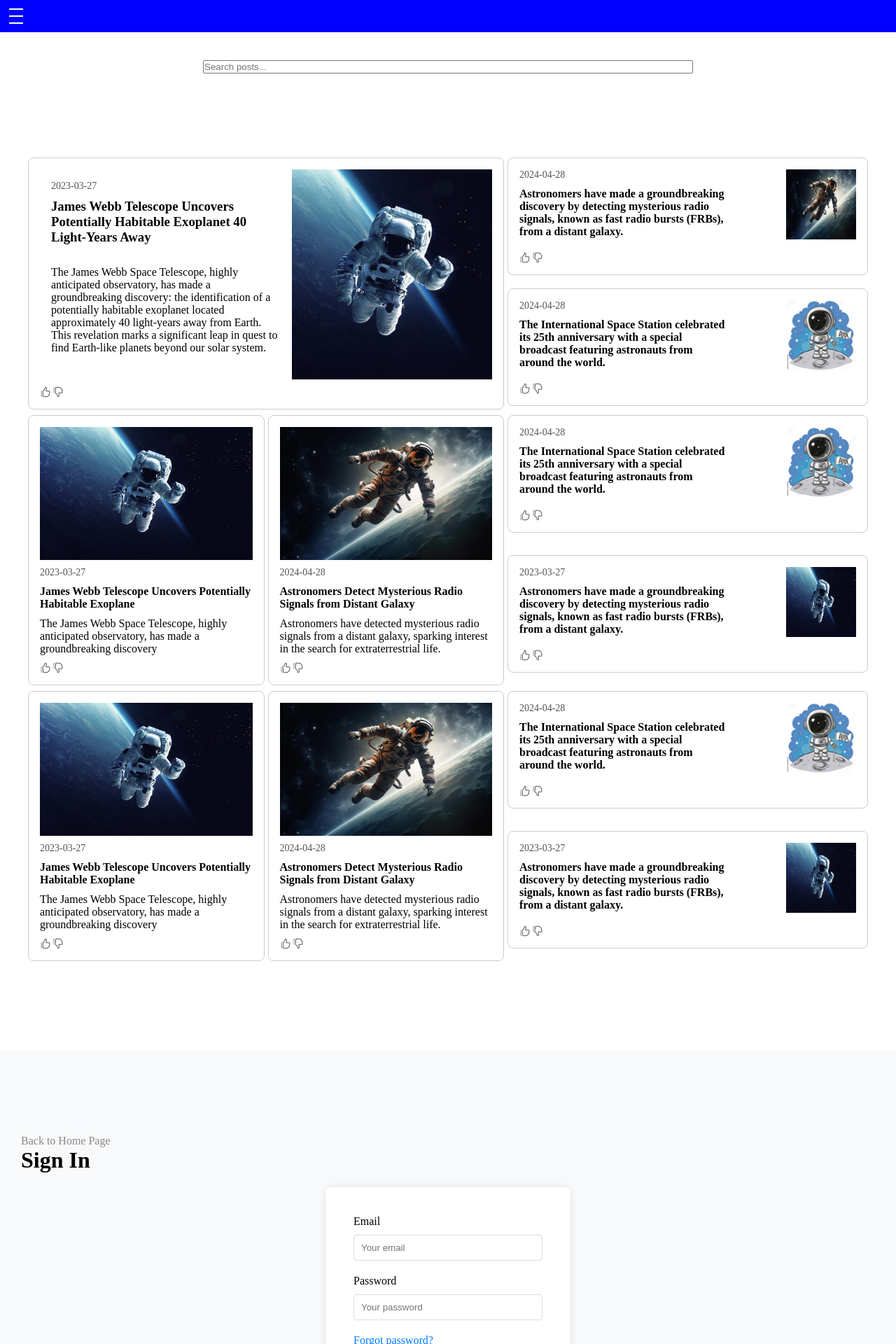
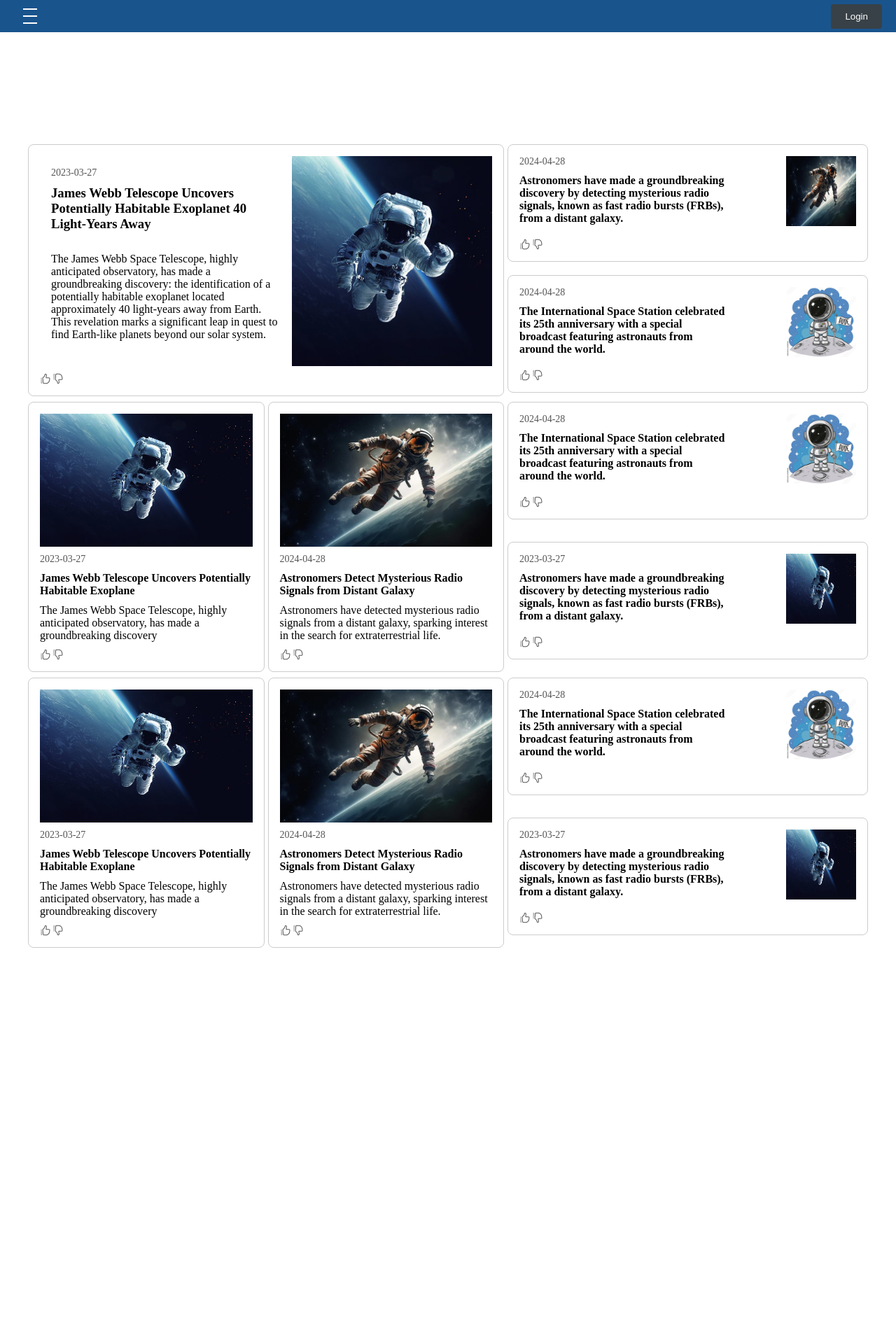
Before and after one commit to Kateme14/my-first-react-app, a React (Create React App) app: page / in a window 1280 px wide. Shown: the top 1920 px of the page at 70% size. After the commit the page ends 1482 px from the top, so only its background shows below. Built offline with nearby package versions, Linux system fonts and the light colour scheme.

Commit message:
routers adding

```diff
--- a/package.json
+++ b/package.json
@@ -12,6 +12,7 @@
     "@types/react-dom": "^18.3.0",
     "react": "^18.3.1",
     "react-dom": "^18.3.1",
+    "react-router-dom": "^6.23.1",
     "react-scripts": "5.0.1",
     "sass": "^1.77.2",
     "typescript": "^4.9.5",
--- a/src/App.tsx
+++ b/src/App.tsx
@@ -1,47 +1,20 @@
-// import Typo from "./components/typo"
-// import BurgerMenu from "./components/burger"
-// import './App.scss'
+
+import './styles/App.scss'
+import React, { useState } from 'react'
+import SignIn from './components/logIn/SignIn'
+import SignUp from './components/logIn/SignUp'
+import { PostProvider } from './components/PostContext/PostContext'
+import Header from './components/burger/Header'
+import Modal from './components/Modal/Modal'
+import RouterComponent from './RouterComponent'
 
 
-// const App = () => {
-//   return (
-//     <div className="App">
-//       <header className="App-header">
-//         <BurgerMenu />
-//       </header>
-//        <Typo value="Sign In" level={1} />
-//        <Typo value="Sign In" level={2} />
-//        <Typo value="Sign In" level={3} />
-//        <Typo value="Sign In" level={4} />
-//        <Typo value="Sign In" level={5} />
-//        <Typo value="Sign In" level={6} />
-//     </div>
-//   )
-// }
-
-// export default App
-
-
-// Вариант через Props
-
-import BurgerMenu from './components/burger/Burger'
-import './styles/App.scss'
-import { useState } from 'react'
-import PostList from './components/postList/postList'
-import SignIn from './components/logIn/SignIn'
-import SignInConfirmed from './components/logIn/SignInConfirmed'
-import { posts } from './data/postData'
-import SelectedPost from './components/postList/SelectedPost'
-import Pagination from './components/pagination/Pagination'
-import Footer from './components/footer/Footer'
-import SignUp from './components/logIn/SignUp'
-import SearchBar from './components/SearchBar/SearchBar'
-import { PostProvider } from './components/PostContext/PostContext'
-
-
-const App = () => {
+const App: React.FC = () => {
   const [isMenuOpen, setIsMenuOpen] = useState(false)
   const [isSignUp, setIsSignUp] = useState(false)
+  const [isLoggedIn, setIsLoggedIn] = useState(false)
+  const [showLoginModal, setShowLoginModal] = useState(false)
+
   const toggleMenu = () => {
     setIsMenuOpen(!isMenuOpen)
   }
@@ -50,24 +23,41 @@ const App = () => {
     setIsSignUp(!isSignUp)
   }
 
+  const handleLogin = () => {
+    setIsLoggedIn(true)
+    setShowLoginModal(false)
+  }
+
+  const handleLogout = () => {
+    setIsLoggedIn(false)
+  }
+
+  const openLoginModal = () => {
+    setShowLoginModal(true)
+  }
+
+  const closeLoginModal = () => {
+    setShowLoginModal(false)
+  }
 
   return (
     <PostProvider>
       <div className="App">
-        <header className="App-header">
-          <BurgerMenu isOpen={isMenuOpen} toggleMenu={toggleMenu} />
-        </header>
+      <Header
+          isMenuOpen={isMenuOpen}
+          toggleMenu={toggleMenu}
+          toggleForm={openLoginModal}
+          isLoggedIn={isLoggedIn}
+          handleLogout={handleLogout} />
+        <Modal show={showLoginModal} onClose={closeLoginModal}>
+          {isSignUp ? (
+            <SignUp toggleForm={toggleForm} />
+          ) : (
+            <SignIn toggleForm={toggleForm} onLogin={handleLogin} />
+          )}
+        </Modal>
         <main>
-        <SearchBar />
-          {/* {posts.map((post, index) => (
-            <Card key={index} {...post} />
-          ))} */}
-          <PostList />
-          {isSignUp ? <SignUp toggleForm={toggleForm} /> : <SignIn toggleForm={toggleForm} />}
-          <SignInConfirmed />
-          <SelectedPost />
-          <Pagination />
-          <Footer />
+          <RouterComponent isSignUp={isSignUp} toggleForm={toggleForm} onLogin={handleLogin} />
         </main>
       </div>
     </PostProvider>
--- /dev/null
+++ b/src/RouterComponent.tsx
@@ -0,0 +1,32 @@
+import React from 'react';
+import { BrowserRouter as Router, Route, Routes } from 'react-router-dom'
+import PostList from './components/postList/PostList'
+import SignIn from './components/logIn/SignIn'
+import SignInConfirmed from './components/logIn/SignInConfirmed'
+import SignUp from './components/logIn/SignUp'
+import SelectedPost from './components/postList/SelectedPost'
+import Pagination from './components/pagination/Pagination'
+
+interface RouterComponentProps {
+    isSignUp: boolean
+    toggleForm: () => void
+    onLogin: () => void
+}
+
+const RouterComponent: React.FC<RouterComponentProps> = ({ isSignUp, toggleForm, onLogin }) => {
+  return (
+    <Router>
+      <Routes>
+        <Route path="/posts" Component={() => <PostList />} />
+        <Route path="/signin" Component={() => <SignIn toggleForm={toggleForm} onLogin={onLogin} />} />
+        <Route path="/signin-confirmed" Component={() => <SignInConfirmed />} />
+        <Route path="/signup" Component={() => <SignUp toggleForm={toggleForm} />} />
+        <Route path="/selected-post" Component={() => <SelectedPost />} />
+        <Route path="/pagination" Component={() => <Pagination />} />
+        <Route path="/" Component={() => <PostList />} />
+      </Routes>
+    </Router>
+  )
+}
+
+export default RouterComponent
--- /dev/null
+++ b/src/components/Modal/Modal.tsx
@@ -0,0 +1,27 @@
+import React from 'react'
+import '../../styles/Modal.scss'
+
+interface ModalProps {
+  show: boolean
+  onClose: () => void
+  children: React.ReactNode
+}
+
+const Modal: React.FC<ModalProps> = ({ show, onClose, children }) => {
+  if (!show) {
+    return null
+  }
+
+  return (
+    <div className="modal-overlay">
+      <div className="modal-content">
+        <button className="modal-close" onClick={onClose}>
+          &times;
+        </button>
+        {children}
+      </div>
+    </div>
+  )
+}
+
+export default Modal
--- a/src/components/burger/Burger.tsx
+++ b/src/components/burger/Burger.tsx
@@ -25,14 +25,14 @@
 
 
 // Варинат через Props
-import '../../styles/App.scss'
+import '../../styles/Header.scss'
 
 interface BurgerMenuProps {
   isOpen: boolean
   toggleMenu: () => void
 }
 
-const BurgerMenu = ({ isOpen, toggleMenu }: BurgerMenuProps) => {
+const BurgerMenu: React.FC<BurgerMenuProps> = ({ isOpen, toggleMenu }: BurgerMenuProps) => {
   return (
     <div className="burger-wrapper">
       <button className={`burger-menu ${isOpen ? 'open' : ''}`} onClick={toggleMenu}>
@@ -40,6 +40,12 @@ const BurgerMenu = ({ isOpen, toggleMenu }: BurgerMenuProps) => {
         <div className="bar2"></div>
         <div className="bar3"></div>
       </button>
+      {isOpen && (
+        <div className="dropdown-menu">
+          <a href="/profile">Profile</a>
+          <a href="/posts">Posts</a>
+        </div>
+      )}
     </div>
   )
 }
--- /dev/null
+++ b/src/components/burger/Header.tsx
@@ -0,0 +1,26 @@
+import React from 'react'
+import BurgerMenu from '../burger/Burger'
+import '../../styles/Header.scss'
+
+interface HeaderProps {
+  isMenuOpen: boolean
+  toggleMenu: () => void
+  toggleForm: () => void
+  isLoggedIn: boolean
+  handleLogout: () => void
+}
+
+const Header: React.FC<HeaderProps> = ({ isMenuOpen, toggleMenu, toggleForm, isLoggedIn, handleLogout }) => {
+  return (
+    <header className="App-header">
+      <BurgerMenu isOpen={isMenuOpen} toggleMenu={toggleMenu} />
+      {isLoggedIn ? (
+        <button className="profile-button" onClick={handleLogout}>Profile</button>
+      ) : (
+        <button className="login-button" onClick={toggleForm}>Login</button>
+      )}
+    </header>
+  )
+}
+
+export default Header
--- a/src/components/card/Card.tsx
+++ b/src/components/card/Card.tsx
@@ -1,7 +1,6 @@
 import React, { useState } from 'react'
 import '../../styles/App.scss'
 import { CardProps, CardVariant } from '../types/Types'
-import { usePostContext } from '../../components/PostContext/PostContext'
 
 interface CardComponentProps extends CardProps {
   isFiltered: boolean
@@ -22,7 +21,6 @@ const handleLike = () => {
     switch (variant) {
       case CardVariant.Large:
         return (
-          // <div className="card-large">
           <div className={`card-large ${cardClassName}`}>
             <div className={`card-large-content-wrapper ${cardClassName}`}>
                 <div className={`card-large-content ${cardClassName}`}>
@@ -41,7 +39,6 @@ const handleLike = () => {
         )
       case CardVariant.Medium:
         return (
-          // <div className="card-medium">
           <div className={`card-medium ${cardClassName}`}>
             <div className={`card-medium-content-wrapper ${cardClassName}`}>
               <a className={`card-medium-image-wrapper ${cardClassName}`} href="#">{imgSrc && <img src={imgSrc} alt={title} className={`card-medium-image ${cardClassName}`} />}</a>
@@ -59,13 +56,11 @@ const handleLike = () => {
         )
       case CardVariant.Small:
         return (
-          // <div className="card-small">
           <div className={`card-small ${cardClassName}`}>
             <div className={`card-small-content-wrapper ${cardClassName}`}>
                 <div className={`card-small-content ${cardClassName}`}>
                 <p className={`card-small-date ${cardClassName}`}>{date}</p>
                 <h4 className={`card-small-title ${cardClassName}`}>{title}</h4>
-                {/* <p className="card-small-text">{text}</p>    */}
                 </div>
                 <a className={`card-small-image-wrapper ${cardClassName}`} href="#">{imgSrc && <img src={imgSrc} alt={title} className={`card-small-image ${cardClassName}`} />}</a>
             </div>
--- a/src/components/logIn/SignIn.tsx
+++ b/src/components/logIn/SignIn.tsx
@@ -1,25 +1,77 @@
 import React from 'react'
 import '../../styles/SignIn.scss'
+import { useState } from 'react'
 
 interface SignInProps {
     toggleForm: () => void
+    onLogin: () => void
   }
 
-const SignIn: React.FC<SignInProps> = ({ toggleForm }) => {
+// const SignIn: React.FC<SignInProps> = ({ toggleForm }) => {
+    const SignIn: React.FC<SignInProps> = ({ toggleForm, onLogin }: SignInProps) => {
+        const [email, setEmail] = useState('')
+        const [password, setPassword] = useState('')
+
+        const handleSubmit = (e: React.FormEvent) => {
+          e.preventDefault()
+          // Здесь должна быть логика для проверки имени пользователя и пароля
+          // Если вход успешен:
+          onLogin()
+        }
+//   return (
+//     <div className="sign-in-page">
+//         <a href="#" className="sign-in-page__header-link">Back to Home Page</a>
+//         <h1 className="sign-in-page__header">Sign In</h1>
+//         <div className="sign-in">
+//             <div className="sign-in__container">
+//                 <form>
+//                 <div className="sign-in__form-group">
+//                     <label htmlFor="email">Email</label>
+//                     <input type="email" id="email" name="email" placeholder="Your email" />
+//                 </div>
+//                 <div className="sign-in__form-group">
+//                     <label htmlFor="password">Password</label>
+//                     <input type="password" id="password" name="password" placeholder="Your password" />
+//                 </div>
+//                 <div className="sign-in__form-group">
+//                     <a href="#" className="sign-in__forgot-password">Forgot password?</a>
+//                 </div>
+//                 <button type="submit" className="sign-in__button">Sign In</button>
+//                 </form>
+//                 <div className="sign-up__link-group">
+//                 <span className="sign-up__text">Don't have an account? </span><a className="sign-up__link" href="#" onClick={toggleForm}>Sign up</a>
+//                 </div>
+//             </div>
+//         </div>
+//     </div>
+//   )
 return (
     <div className="sign-in-page">
-        <a href="#" className="sign-in-page__header-link">Back to Home Page</a>
       <h1 className="sign-in-page__header">Sign In</h1>
       <div className="sign-in">
         <div className="sign-in__container">
-                <form>
+          <form onSubmit={handleSubmit}>
             <div className="sign-in__form-group">
               <label htmlFor="email">Email</label>
-                    <input type="email" id="email" name="email" placeholder="Your email" />
+              <input
+                type="email"
+                id="email"
+                name="email"
+                placeholder="Your email"
+                value={email}
+                onChange={(e) => setEmail(e.target.value)}
+              />
             </div>
             <div className="sign-in__form-group">
               <label htmlFor="password">Password</label>
-                    <input type="password" id="password" name="password" placeholder="Your password" />
+              <input
+                type="password"
+                id="password"
+                name="password"
+                placeholder="Your password"
+                value={password}
+                onChange={(e) => setPassword(e.target.value)}
+              />
             </div>
             <div className="sign-in__form-group">
               <a href="#" className="sign-in__forgot-password">Forgot password?</a>
@@ -27,7 +79,8 @@ const SignIn: React.FC<SignInProps> = ({ toggleForm }) => {
             <button type="submit" className="sign-in__button">Sign In</button>
           </form>
           <div className="sign-up__link-group">
-                <span className="sign-up__text">Don't have an account? </span><a className="sign-up__link" href="#" onClick={toggleForm}>Sign up</a>
+            <span className="sign-up__text">Don't have an account? </span>
+            <a className="sign-up__link" href="#" onClick={toggleForm}>Sign up</a>
           </div>
         </div>
       </div>
--- a/src/styles/App.scss
+++ b/src/styles/App.scss
@@ -1,49 +1,5 @@
 @import 'mixins';
 @import 'reset';
-
-.App-header {
-  margin-bottom: 40px;
-}
-
-.burger-wrapper{
-  padding: 8px;
-  background: blue;
-  display: flex;
-  justify-content: flex-start;
-}
-
-.burger-menu {
-    display: flex;
-    flex-direction: column;
-    column-gap: 6px;
-    justify-content: space-around;
-    align-items: center;
-    width: 30px;
-    height: 30px;
-    background: transparent;
-    border: none;
-    cursor: pointer;
-    padding: 0;
-  }
-
-  .burger-menu div {
-    width: 20px;
-    height: 2px;
-    background-color: #fff;
-    transition: all 0.3s;
-  }
-
-  .burger-menu.open .bar1 {
-    transform: rotate(-45deg) translate(-5px, 5px);
-  }
-
-  .burger-menu.open .bar2 {
-  display: none;
-  }
-
-  .burger-menu.open .bar3 {
-    transform: rotate(45deg) translate(-5px, -5px);
-  }
 
   //Новые стили
 
--- /dev/null
+++ b/src/styles/Header.scss
@@ -0,0 +1,84 @@
+.App-header {
+    margin-bottom: 40px;
+    display: flex;
+    justify-content: space-between;
+    background-color: #1a548d;
+    align-items: center;
+    padding: 0 20px;
+  }
+
+  .burger-wrapper{
+    position: relative;
+    padding: 8px;
+    display: flex;
+    justify-content: flex-start;
+  }
+
+  .burger-menu {
+      display: flex;
+      flex-direction: column;
+      column-gap: 6px;
+      justify-content: space-around;
+      align-items: center;
+      width: 30px;
+      height: 30px;
+      background: transparent;
+      border: none;
+      cursor: pointer;
+      padding: 0;
+    }
+
+    .burger-menu div {
+      width: 20px;
+      height: 2px;
+      background-color: #fff;
+      transition: all 0.3s;
+    }
+
+    .burger-menu.open .bar1 {
+      transform: rotate(-45deg) translate(-5px, 5px);
+    }
+
+    .burger-menu.open .bar2 {
+    display: none;
+    }
+
+    .burger-menu.open .bar3 {
+      transform: rotate(45deg) translate(-5px, -5px);
+    }
+
+    .login-button {
+      background-color: #384147;
+      color: white;
+      border: none;
+      padding: 10px 20px;
+      cursor: pointer;
+      border-radius: 4px;
+    }
+
+    .login-button:hover {
+      background-color: #0056b3;
+    }
+
+    .dropdown-menu {
+      position: absolute;
+      top: 46px;
+      right: -134px;
+      background-color: white;
+      box-shadow: 0 8px 16px rgba(0, 0, 0, 0.2);
+      border-radius: 8px;
+      overflow: hidden;
+      z-index: 3;
+      width: 200px;
+    }
+
+    .dropdown-menu a {
+      display: block;
+      padding: 10px 20px;
+      text-decoration: none;
+      color: #333;
+    }
+
+    .dropdown-menu a:hover {
+      background-color: #f1f1f1;
+    }
--- /dev/null
+++ b/src/styles/Modal.scss
@@ -0,0 +1,28 @@
+.modal-overlay {
+    position: fixed;
+    top: 0;
+    left: 0;
+    width: 100%;
+    height: 100%;
+    background: rgba(0, 0, 0, 0.5);
+    display: flex;
+    justify-content: center;
+    align-items: center;
+  }
+
+  .modal-content {
+    background: white;
+    padding: 20px;
+    border-radius: 5px;
+    position: relative;
+  }
+
+  .modal-close {
+    position: absolute;
+    top: 10px;
+    right: 10px;
+    background: none;
+    border: none;
+    font-size: 1.5rem;
+    cursor: pointer;
+  }
```
Also changed, not shown: 1 other file (tests, documents, lock files or other folders). Lines whose indentation alone changed are shown as unchanged.
